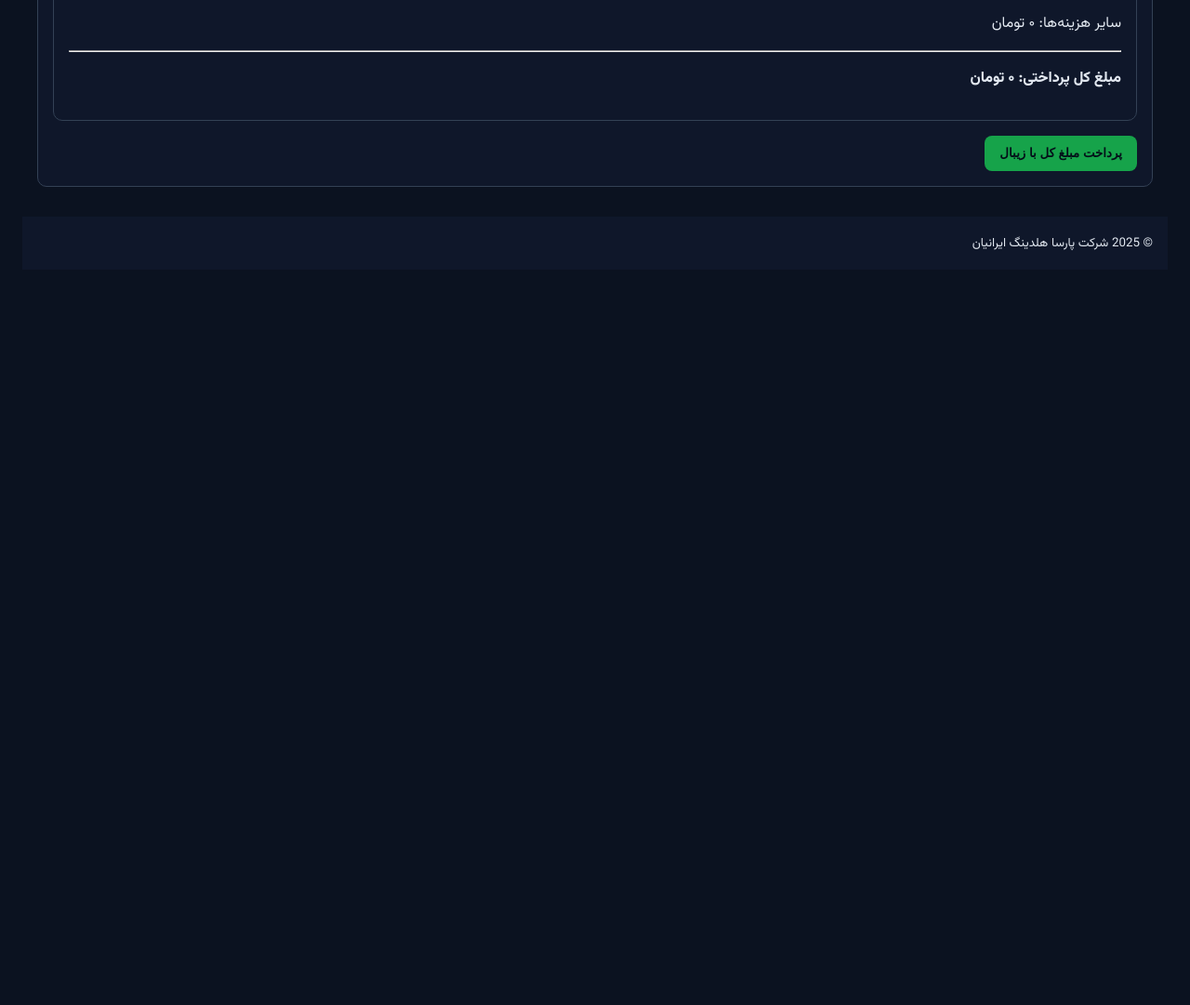
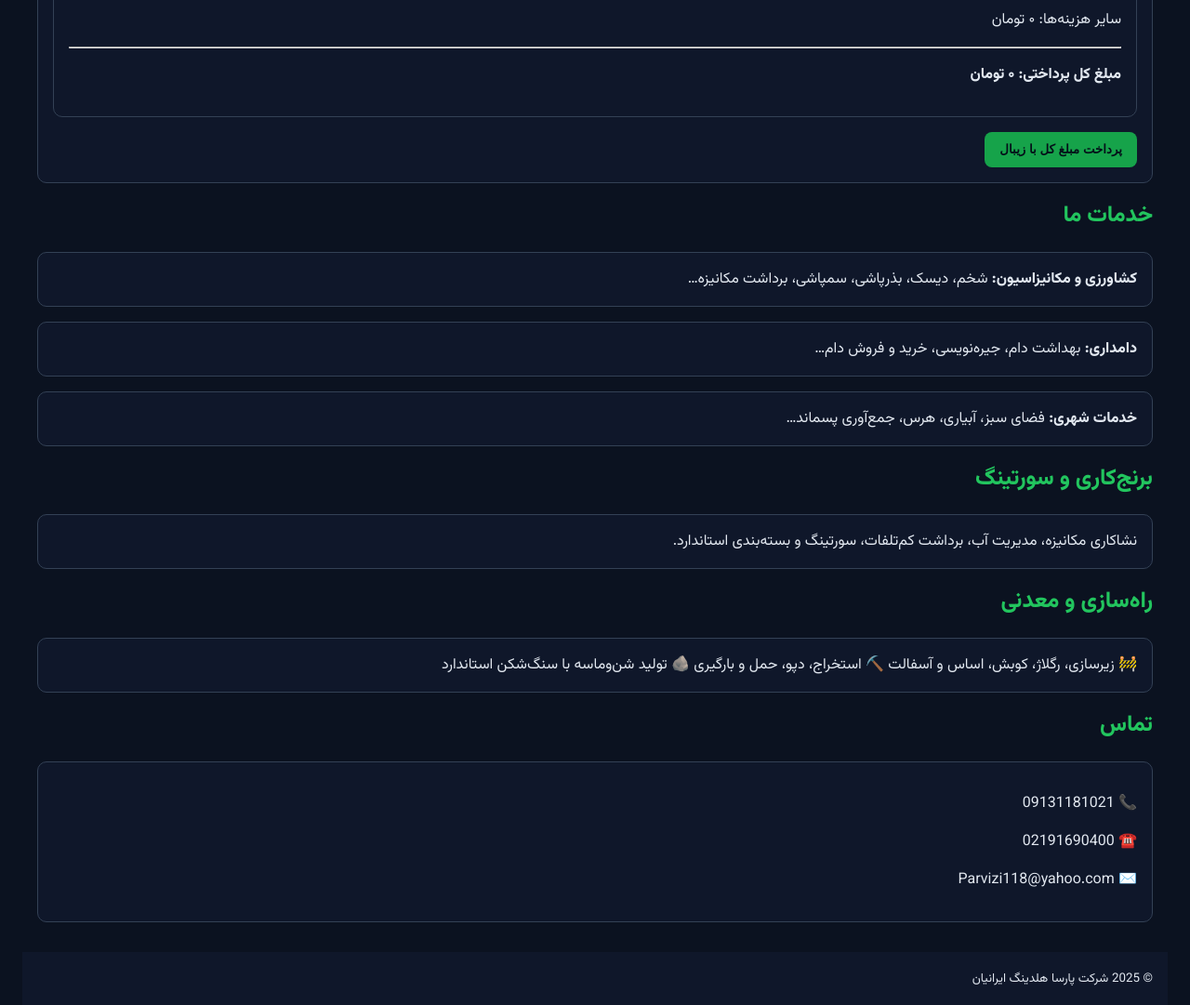
Before and after one commit to parvizi1181021-blip/Parvizi118, a plain HTML site: page index.html in a window 1280 px wide. Shown: the part 812-1893 px from the top of the page at 93% size. Before the commit the page ends 1102 px from the top, so only its background shows below. Drawn offline with Linux system fonts and the light colour scheme.

Commit message:
Update index.html

```diff
--- a/index.html
+++ b/index.html
@@ -4,7 +4,7 @@
   <meta charset="utf-8" />
   <meta name="viewport" content="width=device-width, initial-scale=1" />
   <title>شرکت پارسا هلدینگ ایرانیان</title>
-  <meta name="description" content="پارسا هلدینگ ایرانیان | خدمات کشاورزی، دامداری، خدمات شهری، برنج‌کاری، راه‌سازی و فعالیت‌های معدنی. پرداخت آنلاین امن با زیبال." />
+  <meta name="description" content="پارسا هلدینگ ایرانیان | خدمات کشاورزی، دامداری، خدمات شهری، برنج‌کاری، راه‌سازی و معدنی. پرداخت امن با زیبال." />
   <meta name="theme-color" content="#16a34a" />
   <link href="https://fonts.googleapis.com/css2?family=Vazirmatn:wght@300;400;600;800&display=swap" rel="stylesheet" />
   <style>
@@ -12,6 +12,7 @@
     header,footer{background:#0f172a;padding:1rem}
     header nav a{color:#94a3b8;margin:0 .5rem;text-decoration:none}
     .container{max-width:1200px;margin:auto;padding:1rem}
+    h2{margin-top:1rem;color:#22c55e}
     .card{background:#0f172a;border:1px solid #334155;border-radius:10px;padding:1rem;margin-bottom:1rem}
     input,textarea{width:100%;padding:.6rem;border-radius:8px;border:1px solid #334155;background:#1e293b;color:#e2e8f0}
     button{padding:.7rem 1rem;border:none;border-radius:8px;cursor:pointer;font-weight:600}
@@ -21,10 +22,11 @@
 <body>
   <header>
     <nav class="container">
+      <a href="#materials">پرداخت مصالح</a>
       <a href="#services">خدمات</a>
       <a href="#rice">برنج‌کاری</a>
       <a href="#mining">راه‌سازی و معدنی</a>
-      <a href="#contact">تماس و پرداخت</a>
+      <a href="#contact">تماس</a>
     </nav>
   </header>
 
@@ -72,6 +74,35 @@
         </form>
       </div>
     </section>
+
+    <!-- سایر خدمات -->
+    <section id="services">
+      <h2>خدمات ما</h2>
+      <div class="card"><b>کشاورزی و مکانیزاسیون:</b> شخم، دیسک، بذرپاشی، سمپاشی، برداشت مکانیزه…</div>
+      <div class="card"><b>دامداری:</b> بهداشت دام، جیره‌نویسی، خرید و فروش دام…</div>
+      <div class="card"><b>خدمات شهری:</b> فضای سبز، آبیاری، هرس، جمع‌آوری پسماند…</div>
+    </section>
+
+    <section id="rice">
+      <h2>برنج‌کاری و سورتینگ</h2>
+      <div class="card">نشاکاری مکانیزه، مدیریت آب، برداشت کم‌تلفات، سورتینگ و بسته‌بندی استاندارد.</div>
+    </section>
+
+    <section id="mining">
+      <h2>راه‌سازی و معدنی</h2>
+      <div class="card">🚧 زیرسازی، رگلاژ، کوبش، اساس و آسفالت
+      ⛏️ استخراج، دپو، حمل و بارگیری
+      🪨 تولید شن‌وماسه با سنگ‌شکن استاندارد</div>
+    </section>
+
+    <section id="contact">
+      <h2>تماس</h2>
+      <div class="card">
+        <p>📞 09131181021</p>
+        <p>☎️ 02191690400</p>
+        <p>✉️ Parvizi118@yahoo.com</p>
+      </div>
+    </section>
   </main>
 
   <footer class="container">
@@ -100,16 +131,16 @@
       const unitPrice = 380000;
       const qty       = toNum(d.get('qty'));
       const transport = toNum(d.get('transportPerKm')) * toNum(d.get('distanceKm'));
-      const loader    = toNum(d.get('loaderRate'))     * toNum(d.get('loaderHours'));
+      const loader    = toNum(d.get('loaderRate')) * toNum(d.get('loaderHours'));
       const tip       = toNum(d.get('tipAmount'));
       const extra     = toNum(d.get('extraFees'));
       const subtotal  = unitPrice * qty;
       const total     = subtotal + transport + loader + tip + extra;
-      return { subtotal, transport, loader, tip, extra, total, qty };
+      return {subtotal, transport, loader, tip, extra, total, qty};
     }
 
     function update(){
-      const { subtotal, transport, loader, tip, extra, total } = calcTotals();
+      const {subtotal, transport, loader, tip, extra, total} = calcTotals();
       subtotalEl.textContent = fmt(subtotal);
       transportEl.textContent= fmt(transport);
       loaderEl.textContent   = fmt(loader);
```
